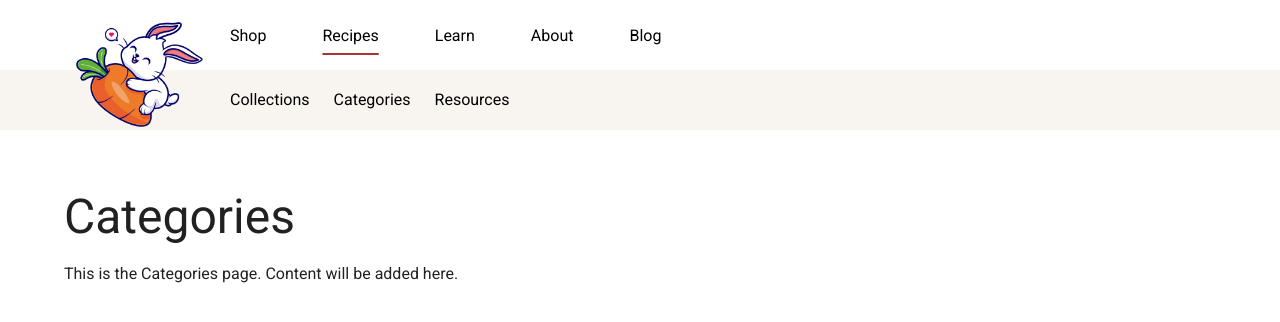
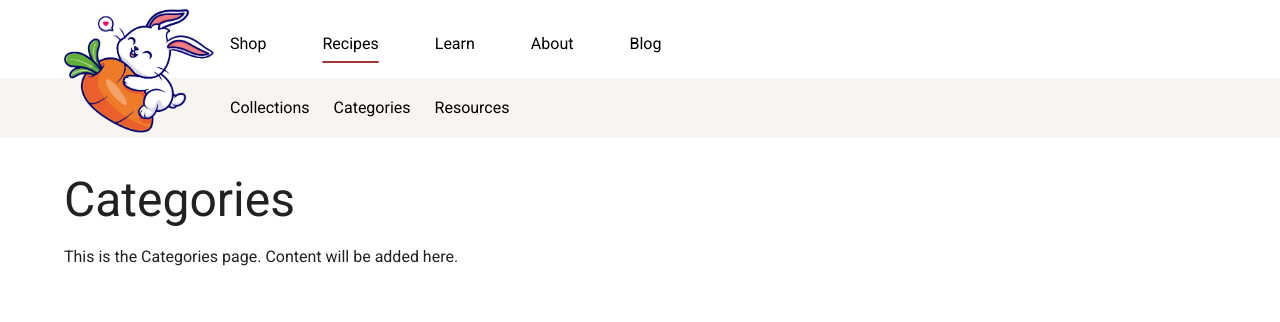
Before and after one commit to donleqt/scentronix-frontend, a Next.js app: page /recipes/categories in a window 1280 px wide. Shown: the top 322 px of the page. Built offline with nearby package versions, Linux system fonts and the light colour scheme; what @mui/material-nextjs would draw is missing.

Commit message:
chore: trim logo

```diff
--- a/src/core/components/header/header.tsx
+++ b/src/core/components/header/header.tsx
@@ -17,15 +17,10 @@ export const Header = () => {
     >
       <NavBackground />
       <Container>
-        <Box display="flex" alignItems="flex-start">
+        <Box display="flex" alignItems="flex-start" mt={1}>
           <Box position="relative" zIndex={1}>
             <NextLink href={APP_ROUTES.HOME} passHref>
-              <Image
-                src={logo}
-                alt="logo"
-                width={LOGO_SIZE}
-                height={LOGO_SIZE}
-              />
+              <Image src={logo} alt="logo" width={LOGO_SIZE} />
             </NextLink>
           </Box>
 
--- a/src/core/components/nav-menu/nav-menu.tsx
+++ b/src/core/components/nav-menu/nav-menu.tsx
@@ -108,7 +108,7 @@ export function NavBackground() {
         width: '100vw',
         marginLeft: '-50vw',
         left: '50%',
-        top: 70,
+        top: 78,
         height: 60,
         zIndex: 0,
         [theme.breakpoints.down('md')]: {
```
Also changed, not shown: src/assets/images/logo.png.
